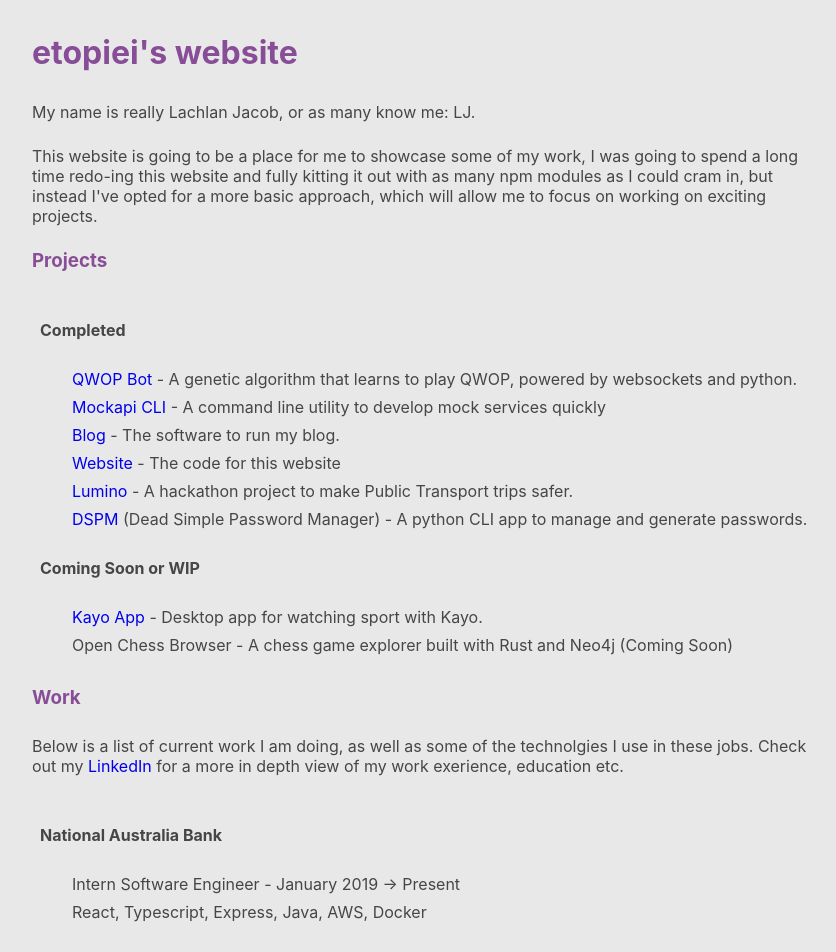
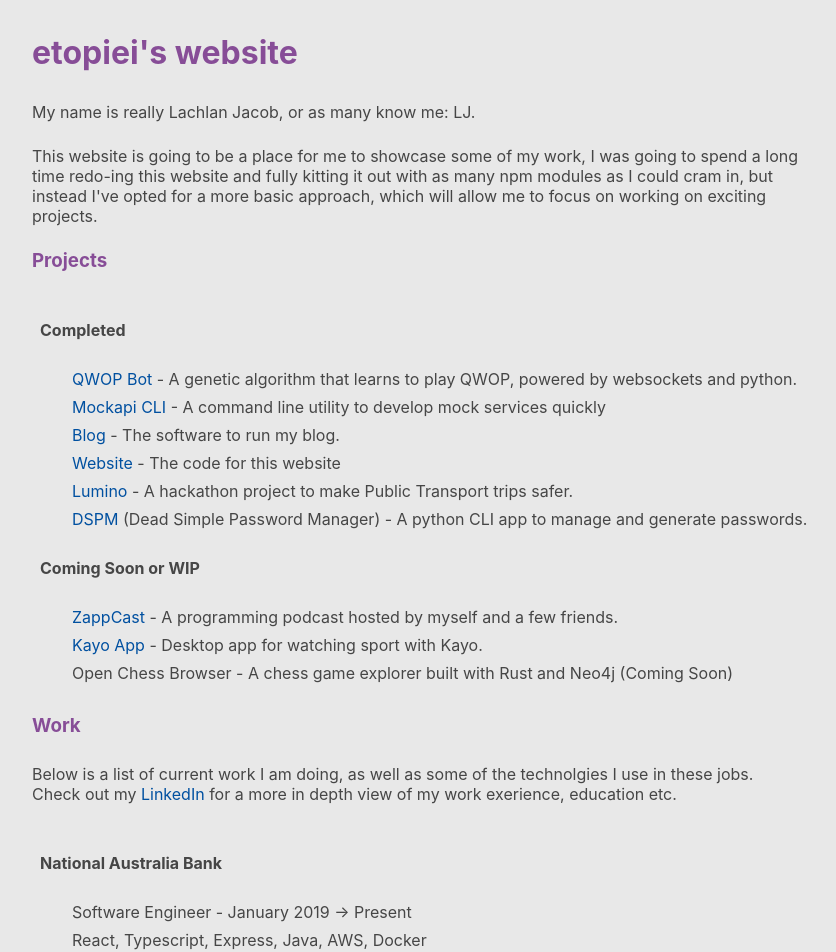
Before and after one commit to etopiei/website, a Svelte app: page / in a window 1280 px wide. Shown: the top 952 px of the page, without its empty margins (8-844 px from the left). Built offline with nearby package versions, Linux system fonts and the light colour scheme.

Commit message:
Quick update

```diff
--- a/public/global.css
+++ b/public/global.css
@@ -15,6 +15,7 @@
 
 a {
 	text-decoration: none;
+	color: rgb(0,80,160);
 }
 
 a:hover {
--- a/src/App.svelte
+++ b/src/App.svelte
@@ -51,15 +51,18 @@
 	<li><a href="https://github.com/etopiei/lumino" class="no-indent">Lumino</a> - A hackathon project to make Public Transport trips safer.</li>
 	<li><a href="https://github.com/etopiei/DSPM" class="no-indent">DSPM</a> (Dead Simple Password Manager) - A python CLI app to manage and generate passwords.</li>
 	<h4 class="no-indent">Coming Soon or WIP</h4>
+	<li><a href="https://zappcast.com" class="no-indent">ZappCast</a> - A programming podcast hosted by myself and a few friends.</li>
 	<li><a class="no-indent" href="https://github.com/etopiei/kayo/">Kayo App</a> - Desktop app for watching sport with Kayo.</li>
 	<li>Open Chess Browser - A chess game explorer built with Rust and Neo4j (Coming Soon) </li>
 </ul>
 
 <h3>Work</h3>
-<p>Below is a list of current work I am doing, as well as some of the technolgies I use in these jobs. Check out my <a class="no-indent" href="https://www.linkedin.com/in/lachlan-jacob-a14895117/">LinkedIn</a> for a more in depth view of my work exerience, education etc.</p>
+<p>Below is a list of current work I am doing,
+ as well as some of the technolgies I use in these jobs.
+ <br> Check out my <a class="no-indent" href="https://www.linkedin.com/in/lachlan-jacob-a14895117/">LinkedIn</a> for a more in depth view of my work exerience, education etc.</p>
 <ul class="no-indent">
 	<h4 class="no-indent">National Australia Bank</h4>
-		<li> Intern Software Engineer - January 2019 -> Present</li>
+		<li> Software Engineer - January 2019 -> Present</li>
 		<li>React, Typescript, Express, Java, AWS, Docker</li>
 	<h4 class="no-indent">AI Media</h4>
 		<li>Software Developer - July 2018 -> Present</li>
```
